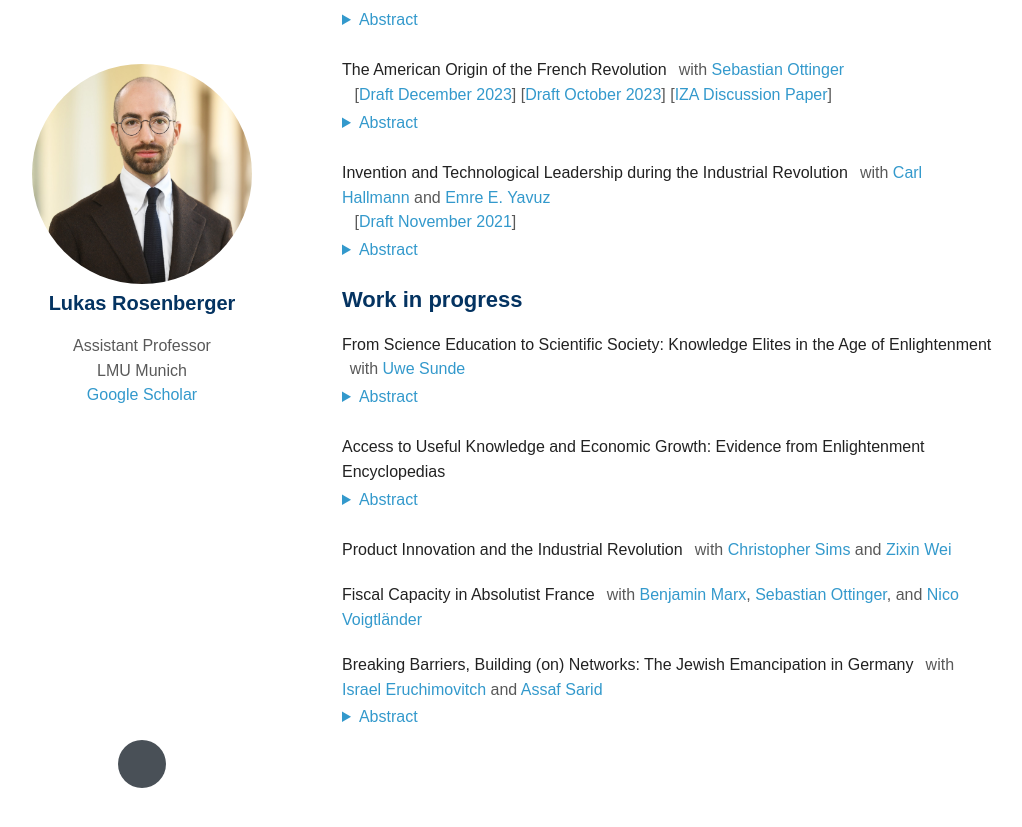
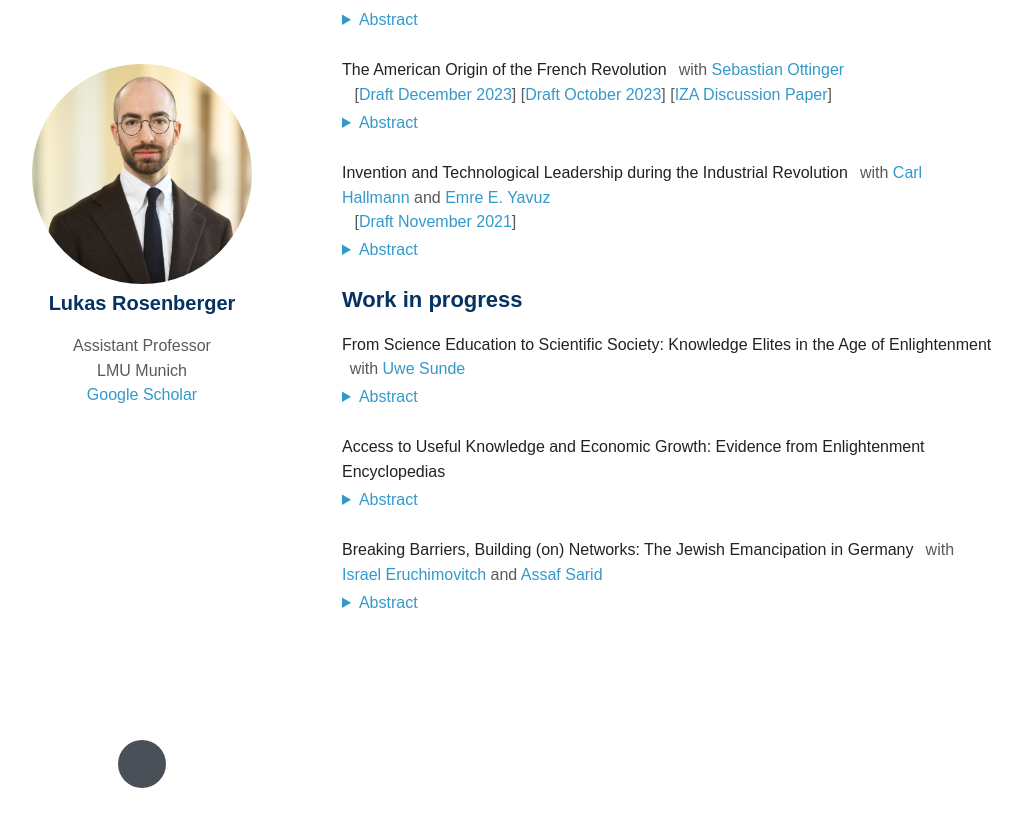
Before and after one commit to lukasrosenberger/lukasrosenberger.github.io, a Jekyll site: the page built from index.md, in a window 1280 px wide and 900 px high, scrolled down 645 px. Shown: the top 827 px of the window, without its empty margins (128-1150 px from the left). Built offline with Jekyll 4.4.1, drawn with Linux system fonts in a browser that asks for light colours; nearby versions of some CDN libraries; some web fonts are replaced; a style sheet for code colours, icons or effects is not loaded; after the commit the page ends 1431 px from its top, so only the background shows below that.

Commit message:
take off newest projects

```diff
--- a/index.md
+++ b/index.md
@@ -102,12 +102,6 @@ The 2SLS results confirm that cities with better access to useful knowledge grew
   <br> &nbsp;
   </details>
 
-**Product Innovation and the Industrial Revolution** &thinsp; with [Christopher Sims](https://www.linkedin.com/in/christopher-sims-bbba6a13a) and [Zixin Wei](https://www.linkedin.com/in/zincy-wei-561800117)
-
-
-**Fiscal Capacity in Absolutist France**  &thinsp; with [Benjamin Marx](https://sites.google.com/view/bmarx/), [Sebastian Ottinger](https://sites.google.com/view/sebastian-ottinger), and [Nico Voigtländer](https://www.anderson.ucla.edu/faculty/nico.v/)
-
-
 **Breaking Barriers, Building (on) Networks: The Jewish Emancipation in Germany** &thinsp; with [Israel Eruchimovitch](https://sites.google.com/brown.edu/israel-eruchimovitch) and [Assaf Sarid](http://www.assafsarid.com/)
   <details>
   <summary>Abstract</summary>
```
Also changed, not shown: other parts of index.md (+7 -0 lines), 1 other file.
